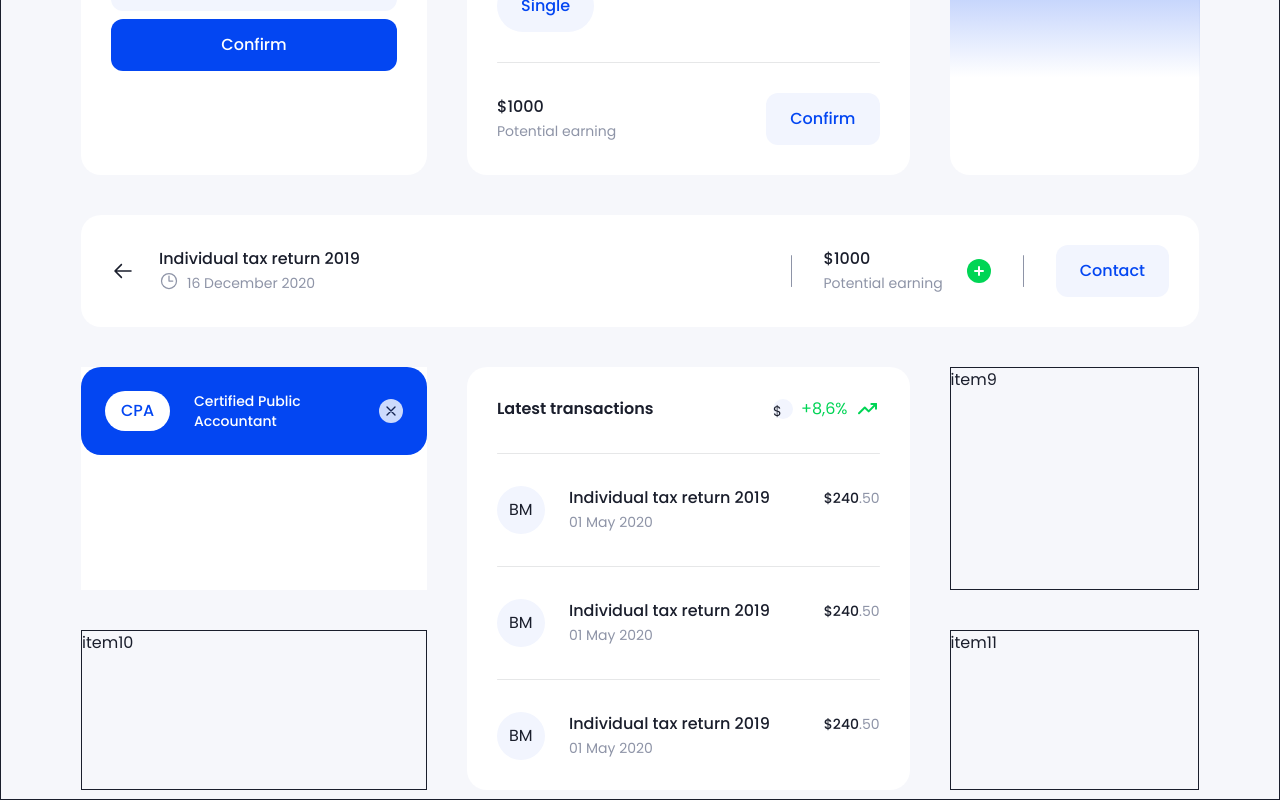
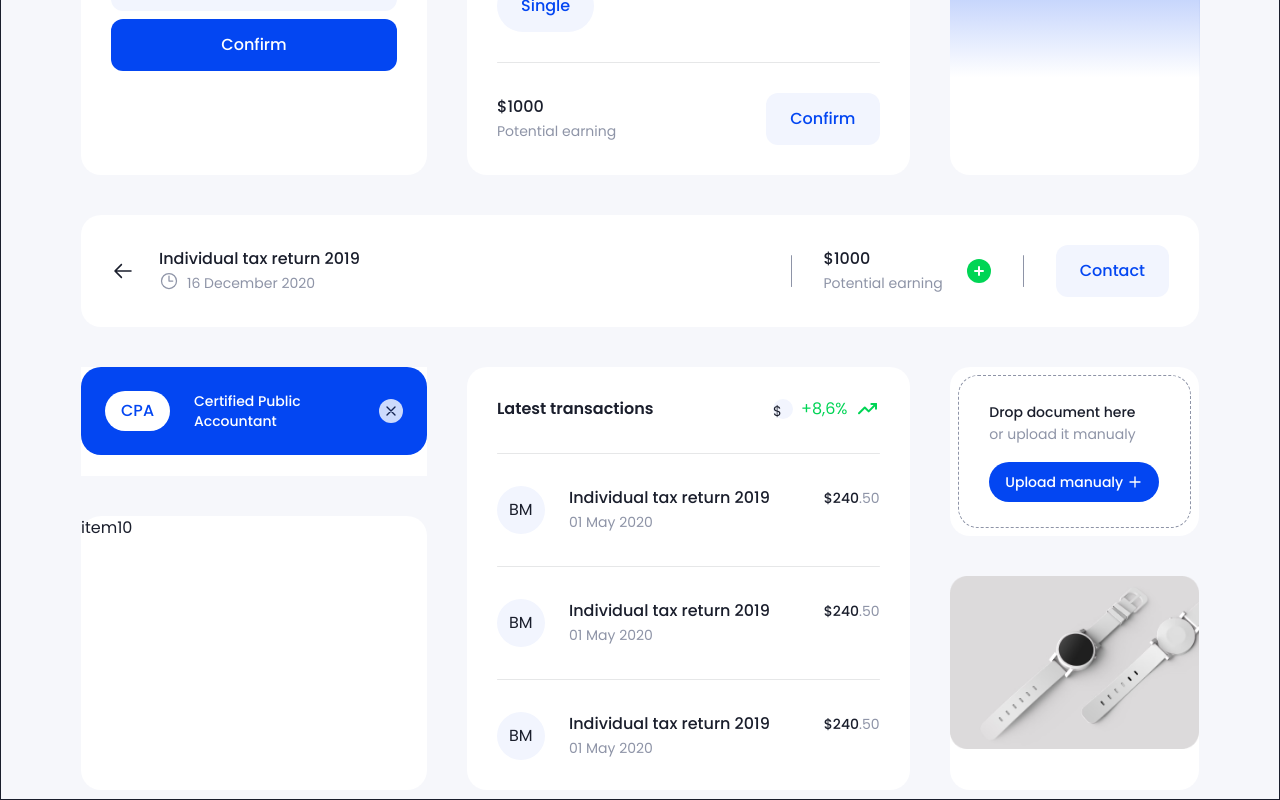
Before and after one commit to masudrahman-dev/grid-on, a React (Vite) app: page / in a window 1280 px wide. Shown: the part 660-1460 px from the top of the page. Built offline with nearby package versions, Linux system fonts and the light colour scheme.

Commit message:
opload image

```diff
--- a/src/App.tsx
+++ b/src/App.tsx
@@ -16,11 +16,15 @@ import ClockIcon from "./components/icons/clock-icon/ClockIcon";
 import GrowIcon from "./components/icons/grow-icon/GrowIcon";
 import Line from "./components/atoms/line/Line";
 import Hr from "./components/atoms/hr/Hr";
+import Transactions from "./components/organisms/transactions/Transactions";
+import PlusIcon from "./components/icons/plus-icon/PlusIcon";
+
+import watchImg from "../src/assets/watch.png";
 
 const App = () => {
   return (
     <MainContainer>
-      <div className="grid-row-11  grid grid-cols-1 gap-10   lg:grid-cols-12 ">
+      <div className="grid-row-12  grid grid-cols-1 gap-10   lg:grid-cols-12 ">
         <div className="col-span-full  rounded bg-white p-base">
           <Navbar />
         </div>
@@ -43,31 +47,43 @@ const App = () => {
         <div className="col-span-4  row-span-1  bg-white ">
           <CertifiedAccountant />
         </div>
-        <div className="col-span-5 row-span-2  rounded bg-white p-base ">
-          <div className="space-y-8">
-            <div className="flex items-center justify-between">
-              <p className="min-w-[201px] text-base font-semibold">
-                Latest transactions
-              </p>
-              <div className="flex items-center gap-2">
-                <p className="h-5 w-5 rounded-full bg-blue-light text-paragraph">
-                  $
-                </p>
-                <p className="text-secondary">+8,6%</p>
-                <GrowIcon />
+        <div className="col-span-5 row-span-4  rounded bg-white p-base ">
+          <Transactions />
+        </div>
+        <div className="col-span-3 row-span-2  rounded bg-white p-2 ">
+          <div className=" flex h-full w-full items-center justify-center rounded border border-dashed border-gray ">
+            <div className=" ">
+              <div className="pb-4">
+                <p className="text-sm font-medium">Drop document here</p>
+                <p className="text-paragraph text-gray">or upload it manualy</p>
               </div>
+              <Button className="rounded-full  bg-primary px-4 py-2 text-white">
+                <span className=" text-paragraph font-medium">
+                  {" "}
+                  Upload manualy
+                </span>
+                <svg
+                  xmlns="http://www.w3.org/2000/svg"
+                  fill="none"
+                  viewBox="0 0 24 24"
+                  stroke-width="1.5"
+                  stroke="currentColor"
+                  className="h-5 w-5 pl-1 stroke-2 fill-white"
+                >
+                  <path
+                    stroke-linecap="round"
+                    stroke-linejoin="round"
+                    d="M12 4.5v15m7.5-7.5h-15"
+                  />
+                </svg>
+              </Button>
             </div>
-            <Hr />
-            <Line />
-            <Hr />
-            <Line />
-            <Hr />
-            <Line />
           </div>
         </div>
-        <div className="col-span-3  border ">item9</div>
-        <div className="col-span-4  border ">item10</div>
-        <div className="col-span-3  border">item11</div>
+        <div className="col-span-4 row-span-3  rounded bg-white  ">item10</div>
+        <div className="col-span-3 row-span-2  rounded bg-white  ">
+          <img className="" src={watchImg} alt="watch" />
+        </div>
       </div>
     </MainContainer>
   );
--- /dev/null
+++ b/src/components/organisms/transactions/Transactions.tsx
@@ -0,0 +1,29 @@
+
+import GrowIcon from "../../icons/grow-icon/GrowIcon";
+import Hr from "../../atoms/hr/Hr";
+import Line from "../../atoms/line/Line";
+
+const Transactions = () => {
+  return (
+    <div className="space-y-8">
+      <div className="flex items-center justify-between">
+        <p className="min-w-[201px] text-base font-semibold">
+          Latest transactions
+        </p>
+        <div className="flex items-center gap-2">
+          <p className="h-5 w-5 rounded-full bg-blue-light text-paragraph">$</p>
+          <p className="text-secondary">+8,6%</p>
+          <GrowIcon />
+        </div>
+      </div>
+      <Hr />
+      <Line />
+      <Hr />
+      <Line />
+      <Hr />
+      <Line />
+    </div>
+  );
+};
+
+export default Transactions;
```
Also changed, not shown: src/assets/watch.png (added).
